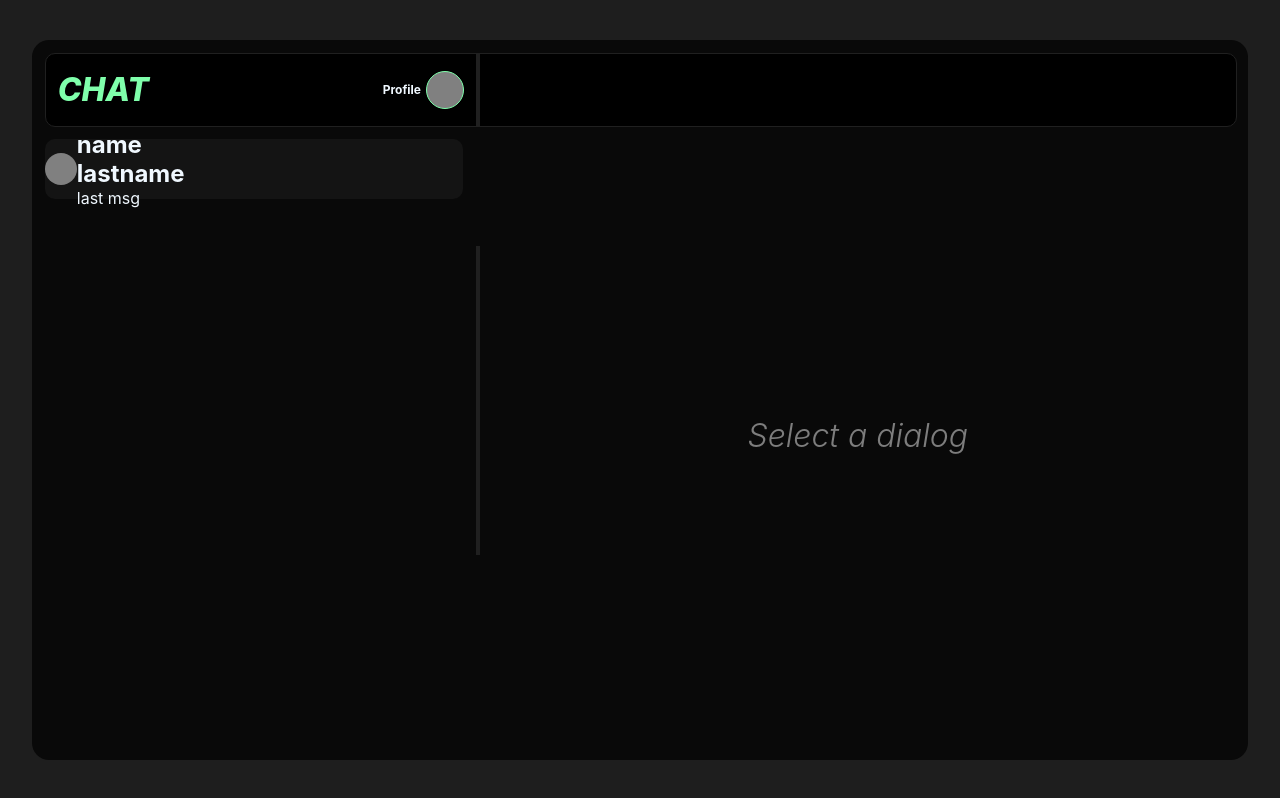
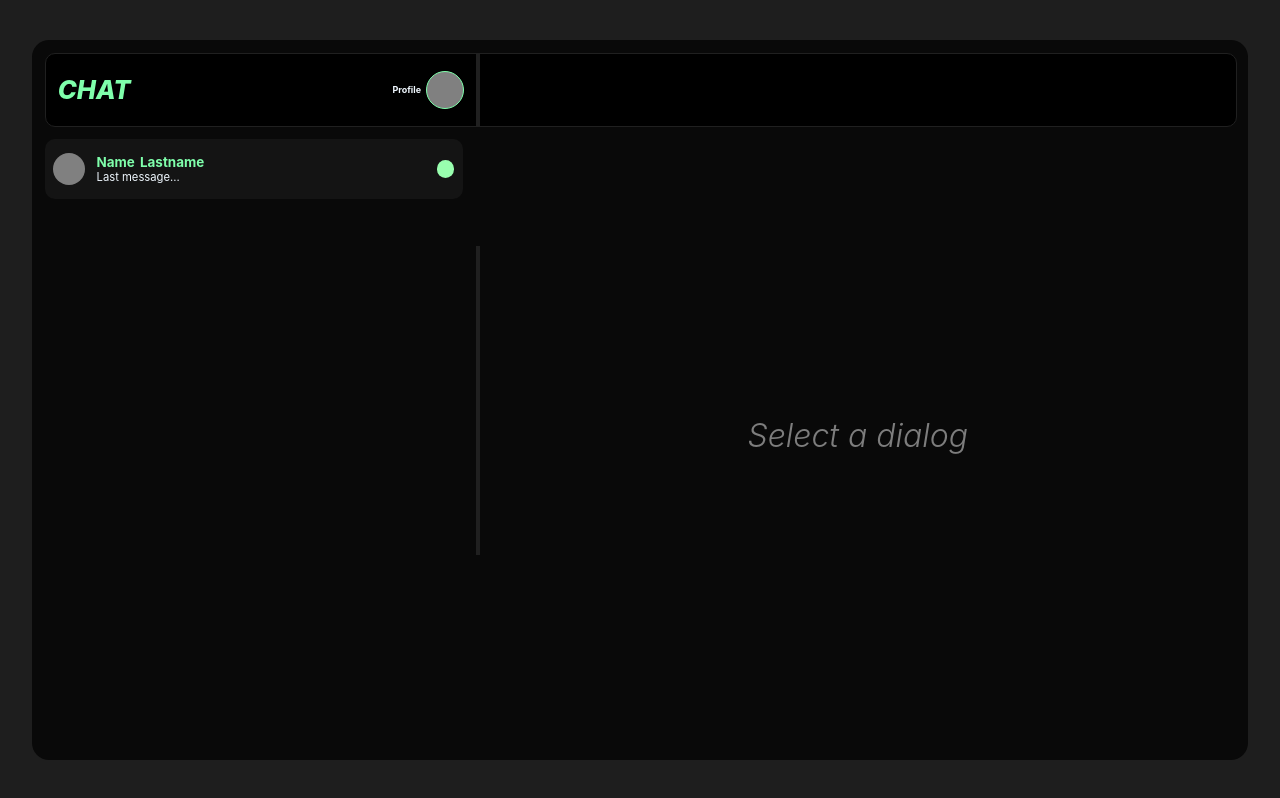
Before and after one commit to Hsu-hsuuuu/project-chat, a React (Create React App) app: page / in a window 1280 px wide. Built offline with nearby package versions, Linux system fonts and the light colour scheme.

Commit message:
added styles for ContactCard

```diff
--- a/src/components/ChatHeader/HeaderLeftSide/HeaderLeftSide.module.scss
+++ b/src/components/ChatHeader/HeaderLeftSide/HeaderLeftSide.module.scss
@@ -10,6 +10,7 @@
     margin: 0.6% 1% 0.6% 1%;
 
     .chat_name {
+        font-size: 2vw;
         font-weight: 800;
         font-style: italic;
         color: #7FFFAB;
@@ -22,7 +23,7 @@
     }
 
         .profile_text {
-            font-size: 12px;
+            font-size: 0.7vw;
         }
 
         .my_profile_button {
--- a/src/components/MainArea/MainLeftSide/ContactCard/ContactCard.module.scss
+++ b/src/components/MainArea/MainLeftSide/ContactCard/ContactCard.module.scss
@@ -1,7 +1,9 @@
 .contact_card {
     height: 10%;
     margin-right: 3%;
+    padding: 0 2% 0 2%;
     display: flex;
+    justify-content: space-between;
     align-items: center;
 
     cursor: pointer;
@@ -15,4 +17,29 @@
         border-radius: 50%;
         background-color: gray;
     }
+
+    .text_info_block {
+        width: 82%;
+
+        .name_block {
+            display: flex;
+            gap: 0.4vw;
+
+            font-size: 0.7vw;
+            font-weight: 500;
+            color: #7FFFAB;
+        }
+
+        .last_message_block {
+            font-size: 0.88vw;
+        }
+    }
+
+    .new_message_counter {
+        width: 1.4vw;
+        height: 1.4vw;
+
+        border-radius: 50%;
+        background-color: #99FFAF;
+    }
 }
--- a/src/components/MainArea/MainLeftSide/ContactCard/ContactCrad.tsx
+++ b/src/components/MainArea/MainLeftSide/ContactCard/ContactCrad.tsx
@@ -7,11 +7,11 @@ const ContactCard: FC = () => {
             <div className={ styles.contact_photo }></div> {/* photo */}
             <div className={ styles.text_info_block }>
                 <div className={ styles.name_block }>
-                    <h2 className={ styles.contact_name }>name</h2>
-                    <h2 className={ styles.contact_lastname }>lastname</h2>
+                    <h2>Name</h2>
+                    <h2>Lastname</h2>
                 </div>
                 <div className={ styles.last_message_block }>
-                    <p className={ styles.last_message }>last msg</p>
+                    <p className={ styles.last_message }>Last message...</p>
                 </div>
             </div>
             <div className={ styles.new_message_counter }></div>
```
